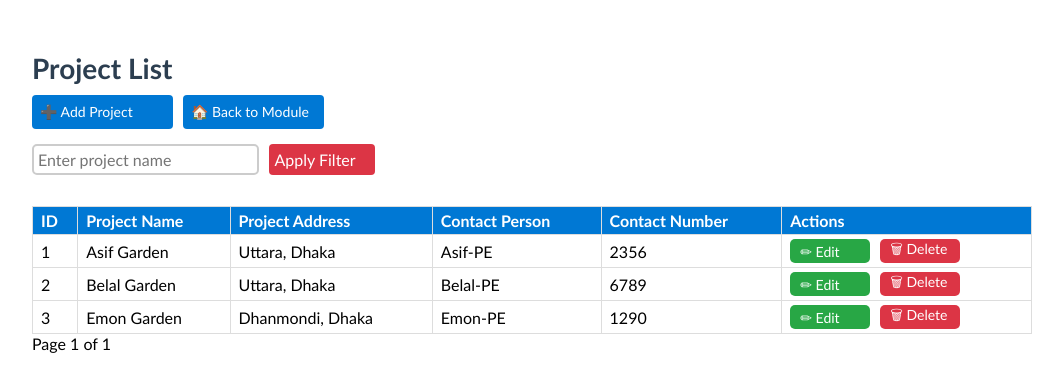
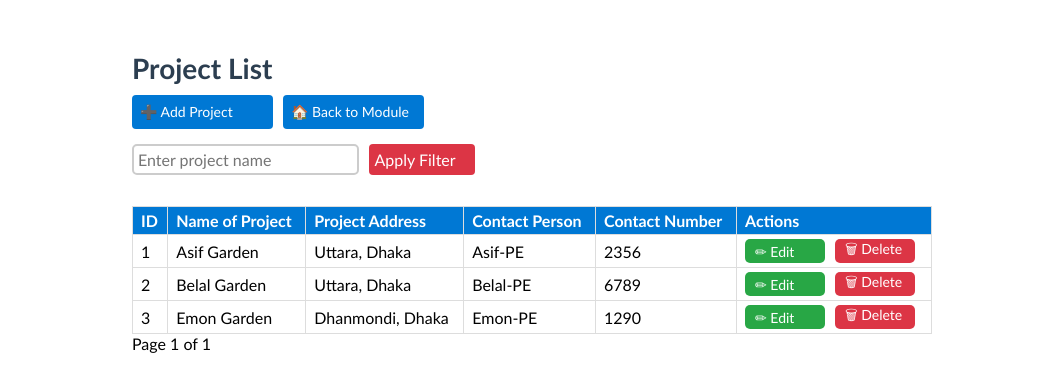
Before and after one commit to JAHANGIR-500/TJG-PROJECT, a Django app: page /construction-department/project/ in a window 1280 px wide. Shown: the top 392 px of the page, without its empty margins (108-1171 px from the left). Run offline with Django 5.2, Linux system fonts and the light colour scheme; data comes from the database, SQL or seed files in the repository.

Commit message:
Updated product view

```diff
--- a/project/templates/project/project_list.html
+++ b/project/templates/project/project_list.html
@@ -2,7 +2,7 @@
 <style>
 
 .form-container {
-    max-width: 1000px;
+    max-width: 800px;
     margin: 0 auto;
     padding: 20px;
     background: white;
@@ -137,7 +137,7 @@
         <thead>
             <tr>
                 <th>ID</th>
-                <th>Project Name</th>
+                <th>Name of Project</th>
                 <th>Project Address</th>
                 <th>Contact Person</th>
                 <th>Contact Number</th>
```
